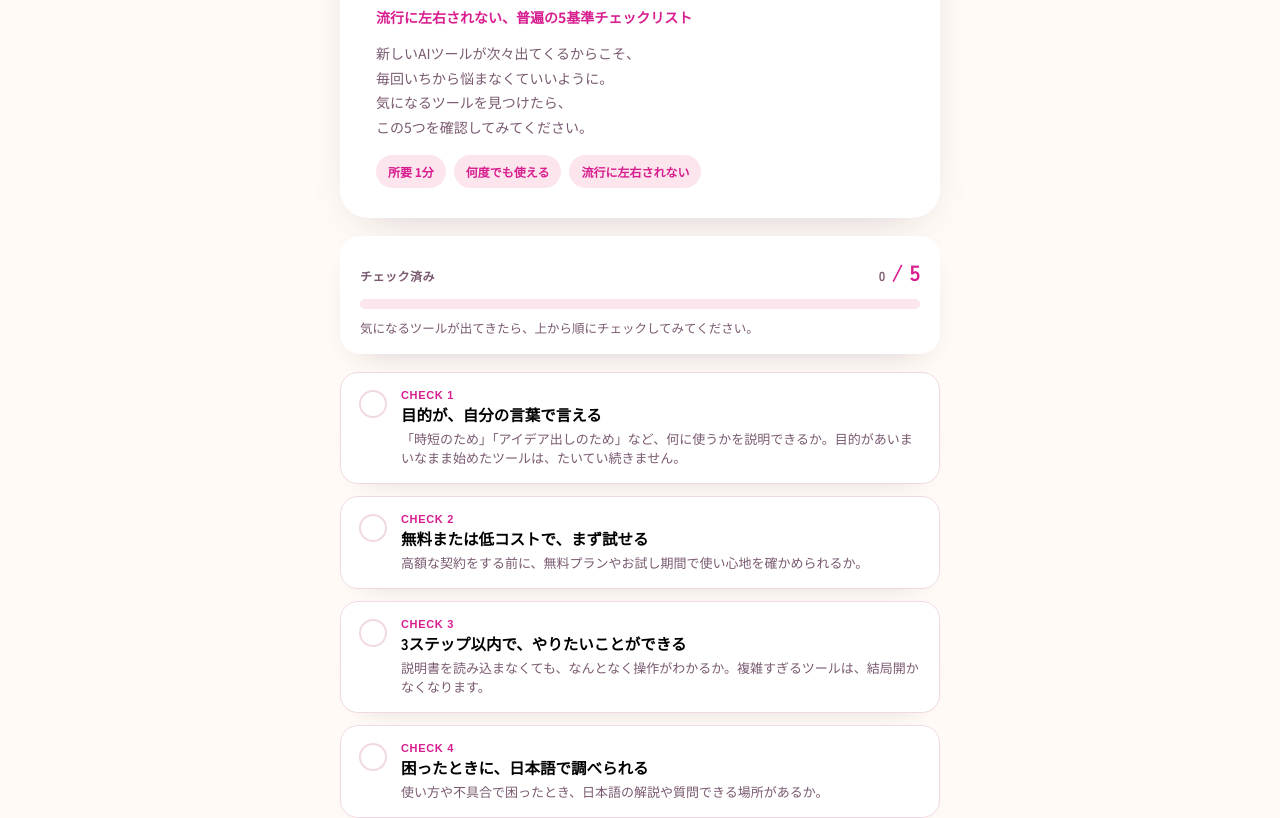
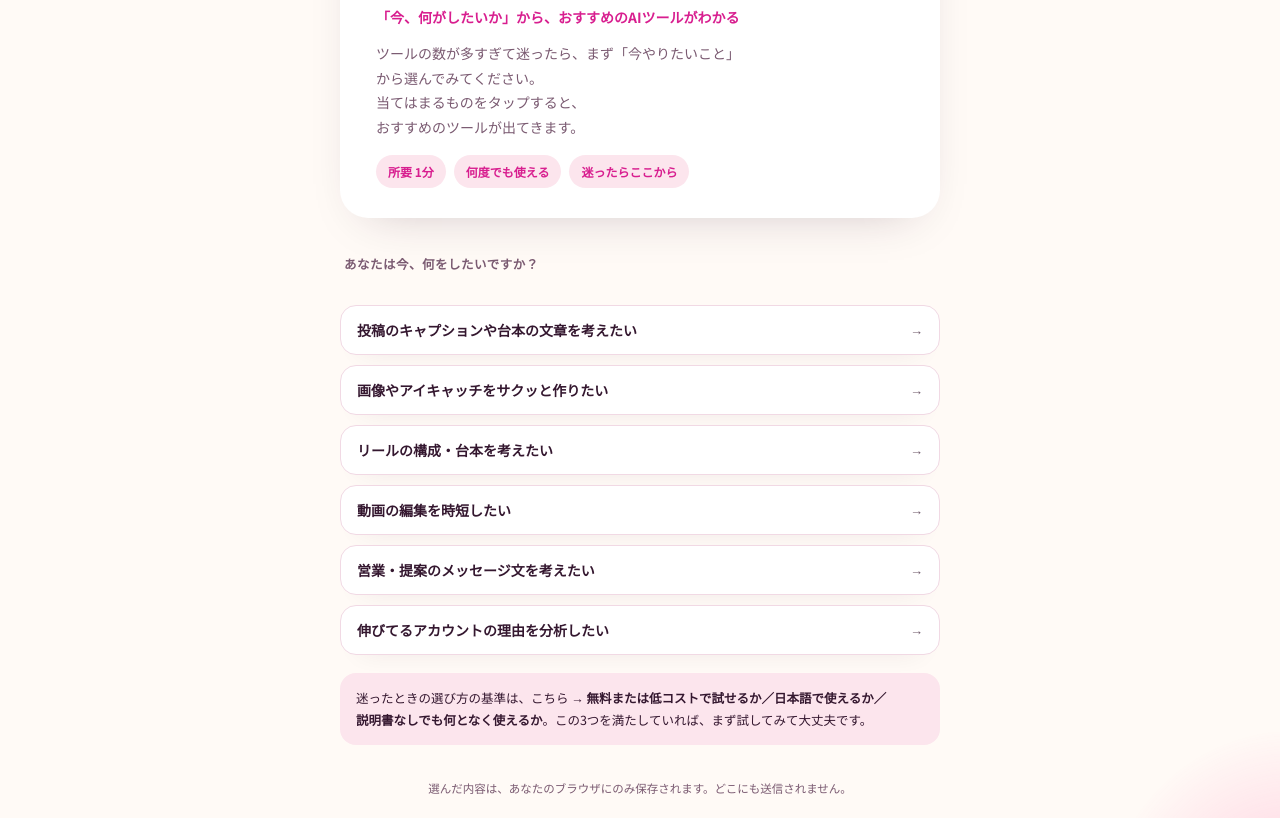
Before and after one commit to gramhack-labs/gramhack-tokuten, a plain HTML site: page ai-tool-checklist.html in a window 1280 px wide. Shown: the part 173-991 px from the top of the page. Drawn offline with Linux system fonts and the light colour scheme.

Commit message:
Add files via upload

```diff
--- a/ai-tool-checklist.html
+++ b/ai-tool-checklist.html
@@ -3,7 +3,7 @@
 <head>
 <meta charset="UTF-8">
 <meta name="viewport" content="width=device-width, initial-scale=1">
-<title>AIツールの選び方チェックリスト</title>
+<title>AIツールの選び方</title>
 <style>
   :root {
     --paper: #fffaf6;
@@ -86,88 +86,75 @@
   .pills { display: flex; flex-wrap: wrap; gap: 8px; margin-top: 4px; }
   .pill { font-size: 12px; font-weight: 700; color: var(--magenta); background: var(--pink-pale); border-radius: 999px; padding: 6px 12px; }
 
-  .progress-card {
-    background: var(--card);
-    border-radius: 20px;
-    box-shadow: 0 14px 34px -22px rgba(52, 23, 47, 0.3);
-    padding: 16px 20px;
-    display: flex;
-    flex-direction: column;
-    gap: 8px;
+  .section-label {
+    font-size: 12.5px;
+    font-weight: 700;
+    color: var(--ink-soft);
+    letter-spacing: 0.04em;
+    padding: 4px 4px 0;
   }
-  .progress-top { display: flex; align-items: baseline; justify-content: space-between; }
-  .progress-label { font-size: 12px; font-weight: 700; color: var(--ink-soft); letter-spacing: 0.04em; }
-  .progress-count { font-family: "Zen Kaku Gothic New", sans-serif; font-weight: 700; font-size: 22px; color: var(--magenta); font-variant-numeric: tabular-nums; }
-  .progress-count span { font-size: 13px; color: var(--ink-soft); }
-  .progress-track { height: 10px; border-radius: 999px; background: var(--pink-pale); overflow: hidden; }
-  .progress-fill { height: 100%; border-radius: 999px; background: var(--grad); transition: width 0.3s ease; }
-  .progress-msg { font-size: 12.5px; color: var(--ink-soft); margin: 0; }
-  .progress-msg.is-complete { color: var(--magenta); font-weight: 700; }
 
-  .list { display: flex; flex-direction: column; gap: 12px; }
-
-  .check-item {
+  .scenario-list { display: flex; flex-direction: column; gap: 10px; }
+  .scenario-btn {
     appearance: none;
     width: 100%;
     text-align: left;
     cursor: pointer;
     background: var(--card);
     border: 1.5px solid var(--line);
-    border-radius: 18px;
-    padding: 16px 18px;
+    border-radius: 16px;
+    padding: 14px 16px;
+    font-family: inherit;
+    font-size: 14px;
+    font-weight: 700;
+    color: var(--ink);
     display: flex;
-    gap: 14px;
-    align-items: flex-start;
-    box-shadow: 0 14px 30px -26px rgba(52, 23, 47, 0.3);
+    align-items: center;
+    justify-content: space-between;
+    gap: 10px;
+    box-shadow: 0 12px 26px -22px rgba(52, 23, 47, 0.3);
     transition: border-color 0.15s ease, background 0.15s ease;
   }
-  .check-item:hover { border-color: var(--pink); }
-  .check-item.is-checked { border-color: transparent; background: var(--pink-pale); }
+  .scenario-btn:hover { border-color: var(--pink); }
+  .scenario-btn.is-active { border-color: transparent; background: var(--grad); color: #fff; }
+  .scenario-arrow { flex: none; font-size: 13px; opacity: 0.7; }
 
-  .check-circle {
-    flex: none;
-    width: 28px;
-    height: 28px;
-    border-radius: 50%;
-    border: 2px solid var(--line);
-    background: #fff;
-    display: flex;
-    align-items: center;
-    justify-content: center;
-    font-size: 14px;
-    color: transparent;
-    margin-top: 1px;
+  .result-card {
+    background: var(--card);
+    border-radius: 22px;
+    box-shadow: 0 18px 40px -26px rgba(52, 23, 47, 0.32);
+    padding: 22px clamp(18px, 5vw, 28px) 24px;
+    display: none;
+    flex-direction: column;
+    gap: 10px;
   }
-  .check-item.is-checked .check-circle {
-    background: var(--grad);
-    border-color: transparent;
-    color: #fff;
-  }
-
-  .check-num {
-    font-size: 11px;
-    font-weight: 700;
-    color: var(--magenta);
-    letter-spacing: 0.06em;
-    margin: 0 0 2px;
-  }
-  .check-title { font-family: "Zen Kaku Gothic New", sans-serif; font-weight: 700; font-size: 15.5px; margin: 0 0 4px; }
-  .check-desc { font-size: 13px; color: var(--ink-soft); margin: 0; }
-
-  .actions-row { display: flex; gap: 10px; flex-wrap: wrap; }
-  .btn-primary {
-    appearance: none;
-    border: none;
-    cursor: pointer;
-    padding: 14px 22px;
+  .result-card.is-visible { display: flex; }
+  .result-eyebrow { font-size: 11px; font-weight: 700; color: var(--ink-soft); letter-spacing: 0.1em; }
+  .result-tool {
+    display: inline-flex;
+    align-self: flex-start;
+    padding: 7px 16px;
     border-radius: 999px;
     background: var(--grad);
     color: #fff;
     font-family: "Zen Kaku Gothic New", sans-serif;
     font-weight: 700;
-    font-size: 14.5px;
-    box-shadow: 0 12px 24px -12px rgba(216, 30, 143, 0.5);
+    font-size: 16px;
   }
+  .result-why { font-size: 14px; color: var(--ink); margin: 0; }
+  .result-tip { font-size: 12.5px; color: var(--ink-soft); background: var(--pink-pale); border-radius: 12px; padding: 10px 12px; margin: 0; }
+
+  .note-box {
+    background: var(--pink-pale);
+    border-radius: 16px;
+    padding: 14px 16px;
+    font-size: 12.5px;
+    color: var(--ink);
+    word-break: keep-all;
+    overflow-wrap: anywhere;
+  }
+
+  .actions-row { display: flex; gap: 10px; flex-wrap: wrap; }
   .btn-secondary {
     appearance: none;
     cursor: pointer;
@@ -201,130 +188,96 @@
     <header class="hero">
       <span class="eyebrow">個別相談 参加者限定特典</span>
       <h1>AIツールの選び方</h1>
-      <p class="subtitle">流行に左右されない、普遍の5基準チェックリスト</p>
-      <p class="lead">新しいAIツールが次々出てくるからこそ、毎回いちから悩まなくていいように。気になるツールを見つけたら、この5つを確認してみてください。</p>
+      <p class="subtitle">「今、何がしたいか」から、おすすめのAIツールがわかる</p>
+      <p class="lead">ツールの数が多すぎて迷ったら、まず「今やりたいこと」から選んでみてください。当てはまるものをタップすると、おすすめのツールが出てきます。</p>
       <div class="pills">
         <span class="pill">所要 1分</span>
         <span class="pill">何度でも使える</span>
-        <span class="pill">流行に左右されない</span>
+        <span class="pill">迷ったらここから</span>
       </div>
     </header>
 
-    <div class="progress-card">
-      <div class="progress-top">
-        <span class="progress-label">チェック済み</span>
-        <span class="progress-count"><span id="doneCount">0</span> / 5</span>
-      </div>
-      <div class="progress-track"><div class="progress-fill" id="progressFill" style="width:0%"></div></div>
-      <p class="progress-msg" id="progressMsg">気になるツールが出てきたら、上から順にチェックしてみてください。</p>
+    <p class="section-label">あなたは今、何をしたいですか？</p>
+
+    <div class="scenario-list" id="scenarioList"></div>
+
+    <div class="result-card" id="resultCard">
+      <span class="result-eyebrow">おすすめのツール</span>
+      <span class="result-tool" id="resultTool"></span>
+      <p class="result-why" id="resultWhy"></p>
+      <p class="result-tip" id="resultTip"></p>
     </div>
 
-    <div class="list" id="list"></div>
+    <div class="note-box">迷ったときの選び方の基準は、こちら → <strong>無料または低コストで試せるか／日本語で使えるか／説明書なしでも何となく使えるか</strong>。この3つを満たしていれば、まず試してみて大丈夫です。</div>
 
-    <div class="actions-row no-print">
-      <button class="btn-primary" id="printBtn" type="button">保存・印刷する</button>
-      <button class="btn-secondary" id="resetBtn" type="button">チェックをリセット</button>
-    </div>
-
-    <p class="footnote">チェック状況は、あなたのブラウザにのみ保存されます。どこにも送信されません。</p>
+    <p class="footnote">選んだ内容は、あなたのブラウザにのみ保存されます。どこにも送信されません。</p>
   </div>
 </div>
 
 <script>
 (function () {
-  var STORAGE_KEY = "gramhack_ai_tool_checklist_v1";
-
-  var items = [
+  var scenarios = [
     {
-      title: "目的が、自分の言葉で言える",
-      desc: "「時短のため」「アイデア出しのため」など、何に使うかを説明できるか。目的があいまいなまま始めたツールは、たいてい続きません。"
+      q: "投稿のキャプションや台本の文章を考えたい",
+      tool: "ChatGPT",
+      why: "伝えたいことを話しかけるように打ち込むだけで、文章のたたき台を出してくれます。",
+      tip: "使い方のコツ：出てきた文章をそのまま使わず、自分の言葉に少し直すと自然になります。"
     },
     {
-      title: "無料または低コストで、まず試せる",
-      desc: "高額な契約をする前に、無料プランやお試し期間で使い心地を確かめられるか。"
+      q: "画像やアイキャッチをサクッと作りたい",
+      tool: "Canva（AI機能つき）",
+      why: "テンプレートを選んで文字を入れ替えるだけで、それらしい画像が作れます。AIでの画像生成機能もあります。",
+      tip: "使い方のコツ：まずは近いテンプレートを探すところから始めると、迷わず形になります。"
     },
     {
-      title: "3ステップ以内で、やりたいことができる",
-      desc: "説明書を読み込まなくても、なんとなく操作がわかるか。複雑すぎるツールは、結局開かなくなります。"
+      q: "リールの構成・台本を考えたい",
+      tool: "ChatGPT",
+      why: "伸びている投稿の特徴を伝えると、構成案のたたき台を出してくれます。",
+      tip: "使い方のコツ：「初心者向けに」「3つのポイントで」など、条件を添えるとより使える案が出ます。"
     },
     {
-      title: "困ったときに、日本語で調べられる",
-      desc: "使い方や不具合で困ったとき、日本語の解説や質問できる場所があるか。"
+      q: "動画の編集を時短したい",
+      tool: "CapCut",
+      why: "字幕の自動生成やカット編集が、無料アプリだけで簡単にできます。",
+      tip: "使い方のコツ：まずはテンプレートを1つ使ってみると、操作の感覚がすぐにつかめます。"
     },
     {
-      title: "やめたいときに、すぐやめられる",
-      desc: "定期契約に縛られず、必要なくなったらすぐ解約・削除できるか。"
+      q: "営業・提案のメッセージ文を考えたい",
+      tool: "ChatGPT",
+      why: "相手のプロフィールや募集内容を伝えると、それに合わせた提案文のたたき台を出してくれます。",
+      tip: "使い方のコツ：うまくいった文面はテンプレとして残しておくと、次から時短になります。"
+    },
+    {
+      q: "伸びてるアカウントの理由を分析したい",
+      tool: "ChatGPT",
+      why: "「なぜこの投稿が伸びていると思う？」と聞きながら壁打ちすると、自分では気づけなかった視点が見えてきます。",
+      tip: "使い方のコツ：投稿の内容をテキストで説明してから聞くと、より具体的な答えが返ってきます。"
     }
   ];
 
-  function loadChecked() {
-    try {
-      var raw = localStorage.getItem(STORAGE_KEY);
-      return raw ? JSON.parse(raw) : {};
-    } catch (e) {
-      return {};
-    }
-  }
-  function saveChecked(checked) {
-    try { localStorage.setItem(STORAGE_KEY, JSON.stringify(checked)); } catch (e) {}
-  }
+  var listEl = document.getElementById("scenarioList");
+  var resultCard = document.getElementById("resultCard");
+  var resultTool = document.getElementById("resultTool");
+  var resultWhy = document.getElementById("resultWhy");
+  var resultTip = document.getElementById("resultTip");
 
-  var checked = loadChecked();
+  var html = "";
+  scenarios.forEach(function (s, i) {
+    html += '<button class="scenario-btn" type="button" data-i="' + i + '"><span>' + s.q + '</span><span class="scenario-arrow">&#8594;</span></button>';
+  });
+  listEl.innerHTML = html;
 
-  function renderList() {
-    var mount = document.getElementById("list");
-    var html = "";
-    items.forEach(function (item, i) {
-      var isChecked = !!checked[i];
-      html += '<button class="check-item' + (isChecked ? " is-checked" : "") + '" type="button" data-i="' + i + '">';
-      html += '<span class="check-circle">' + (isChecked ? "&#10003;" : "") + "</span>";
-      html += '<span><p class="check-num">CHECK ' + (i + 1) + '</p><p class="check-title">' + item.title + '</p><p class="check-desc">' + item.desc + "</p></span>";
-      html += "</button>";
+  listEl.querySelectorAll(".scenario-btn").forEach(function (btn) {
+    btn.addEventListener("click", function () {
+      listEl.querySelectorAll(".scenario-btn").forEach(function (b) { b.classList.remove("is-active"); });
+      btn.classList.add("is-active");
+      var s = scenarios[parseInt(btn.getAttribute("data-i"), 10)];
+      resultTool.textContent = s.tool;
+      resultWhy.textContent = s.why;
+      resultTip.textContent = s.tip;
+      resultCard.classList.add("is-visible");
+      resultCard.scrollIntoView({ behavior: "smooth", block: "nearest" });
     });
-    mount.innerHTML = html;
-
-    mount.querySelectorAll(".check-item").forEach(function (btn) {
-      btn.addEventListener("click", function () {
-        var i = btn.getAttribute("data-i");
-        checked[i] = !checked[i];
-        saveChecked(checked);
-        renderList();
-        renderProgress();
-      });
-    });
-  }
-
-  function renderProgress() {
-    var count = items.reduce(function (sum, _, i) { return sum + (checked[i] ? 1 : 0); }, 0);
-    document.getElementById("doneCount").textContent = count;
-    document.getElementById("progressFill").style.width = (count / items.length) * 100 + "%";
-
-    var msg = document.getElementById("progressMsg");
-    if (count === 0) {
-      msg.textContent = "気になるツールが出てきたら、上から順にチェックしてみてください。";
-      msg.classList.remove("is-complete");
-    } else if (count === items.length) {
-      msg.textContent = "5つとも確認できました。この基準で選べば、流行に振り回されません。";
-      msg.classList.add("is-complete");
-    } else {
-      msg.textContent = "あと" + (items.length - count) + "個です。";
-      msg.classList.remove("is-complete");
-    }
-  }
-
-  renderList();
-  renderProgress();
-
-  document.getElementById("printBtn").addEventListener("click", function () {
-    window.print();
-  });
-
-  document.getElementById("resetBtn").addEventListener("click", function () {
-    if (!confirm("チェックをすべてリセットします。よろしいですか？")) return;
-    checked = {};
-    try { localStorage.removeItem(STORAGE_KEY); } catch (e) {}
-    renderList();
-    renderProgress();
   });
 })();
 </script>
```
Also changed, not shown: ai-style-diagnosis.html (+1 -1 lines), index.html (+7 -6 lines), next-step-sheet.html (+14 -7 lines), unyou-daikou-checklist.html (+59 -4 lines).
